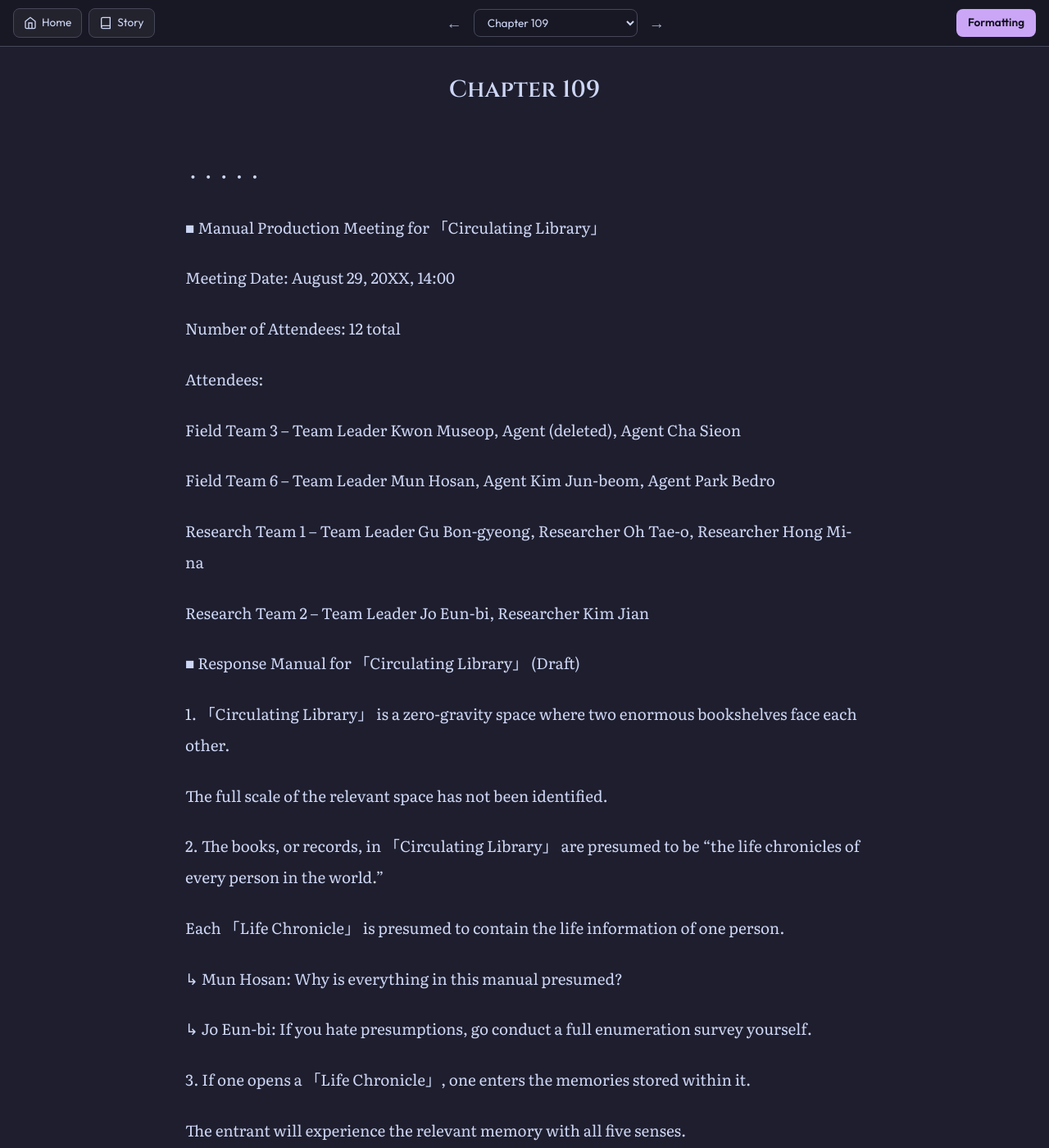
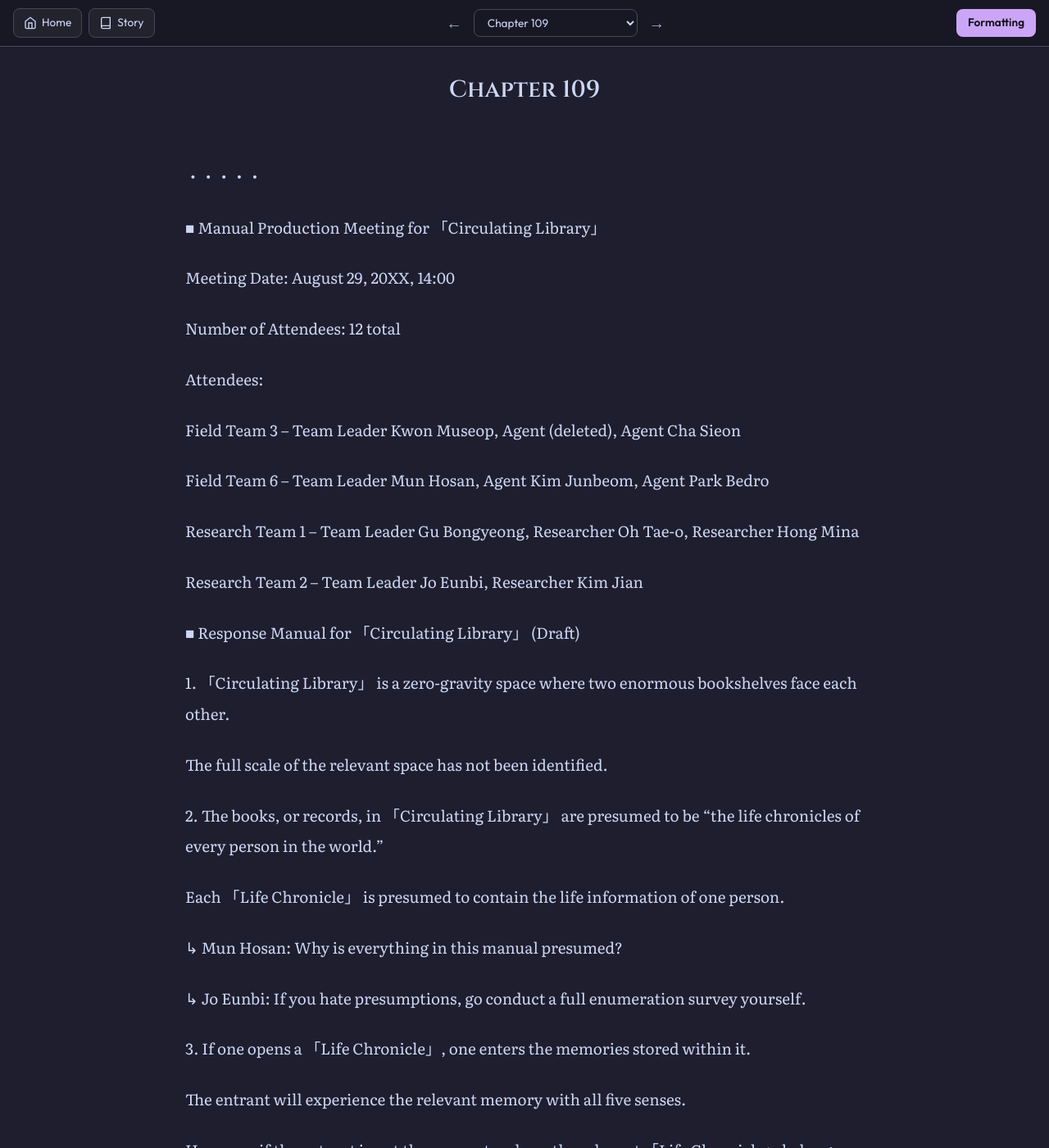
Before and after one commit to soleumn/soleumn.github.io, a Jekyll site: the page built from _chapters/esg/ch109.md, in a window 1280 px wide and 1400 px high. Shown: the whole window at 82% size. Built offline with Jekyll 4.4.1, drawn with Linux system fonts in a browser that asks for light colours; comment, search, counter and statistics services are not loaded; some of the changed text lies outside the part shown.

Commit message:
Update ch109.md

```diff
--- a/_chapters/esg/ch109.md
+++ b/_chapters/esg/ch109.md
@@ -16,11 +16,11 @@ Attendees:
 
 Field Team 3 – Team Leader Kwon Museop, Agent (deleted), Agent Cha Sieon
 
-Field Team 6 – Team Leader Mun Hosan, Agent Kim Jun-beom, Agent Park Bedro
+Field Team 6 – Team Leader Mun Hosan, Agent Kim Junbeom, Agent Park Bedro
 
-Research Team 1 – Team Leader Gu Bon-gyeong, Researcher Oh Tae-o, Researcher Hong Mi-na
+Research Team 1 – Team Leader Gu Bongyeong, Researcher Oh Tae-o, Researcher Hong Mina
 
-Research Team 2 – Team Leader Jo Eun-bi, Researcher Kim Jian
+Research Team 2 – Team Leader Jo Eunbi, Researcher Kim Jian
 
 ■ Response Manual for 「Circulating Library」 (Draft)
 
@@ -34,7 +34,7 @@ Each 「Life Chronicle」 is presumed to contain the life information of one per
 
 ↳ Mun Hosan: Why is everything in this manual presumed?
 
-↳ Jo Eun-bi: If you hate presumptions, go conduct a full enumeration survey yourself.
+↳ Jo Eunbi: If you hate presumptions, go conduct a full enumeration survey yourself.
 
 3\. If one opens a 「Life Chronicle」, one enters the memories stored within it.
 
@@ -54,7 +54,7 @@ However, if the entrant is not the person to whom the relevant 「Life Chronicle
 
 ↳ Kim Jian: Ah, yes. Understood.
 
-↳ Jo Eun-bi: Team Leader Mun, please use proper forms of address.
+↳ Jo Eunbi: Team Leader Mun, please use proper forms of address.
 
 4\. The maximum number of people who can enter one 「Life Chronicle」 together, including the person in question, is 12.
 
@@ -66,7 +66,7 @@ However, if the entrant is not the person to whom the relevant 「Life Chronicle
 
 ↳ Oh Tae-o: Then for 12 muscle-pigs…….
 
-↳ Gu Bon-gyeong: Oh Tae-o, your mouth……!
+↳ Gu Bongyeong: Oh Tae-o, your mouth……!
 
 5\. To escape from 「Circulating Library」, one must reach the “current memory” through a 「Life Chronicle」.
 
```
